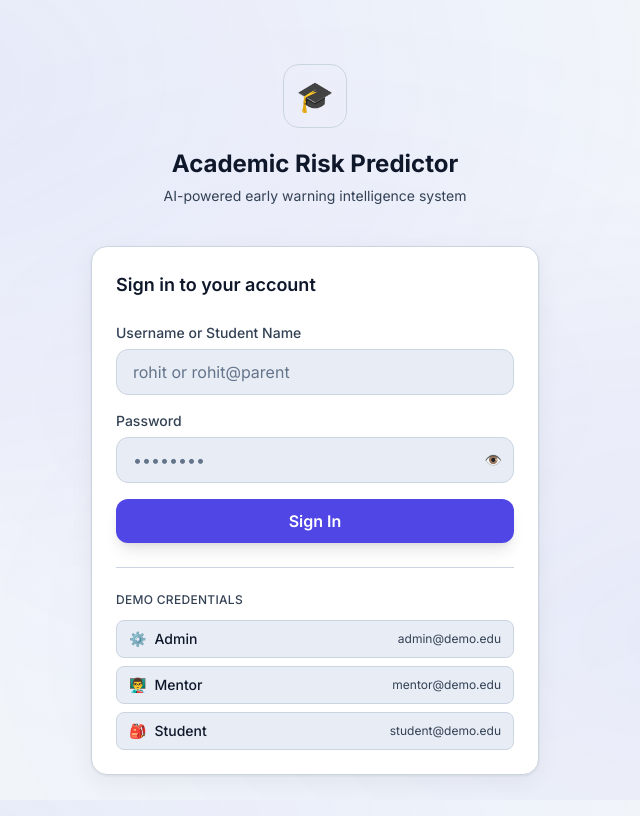
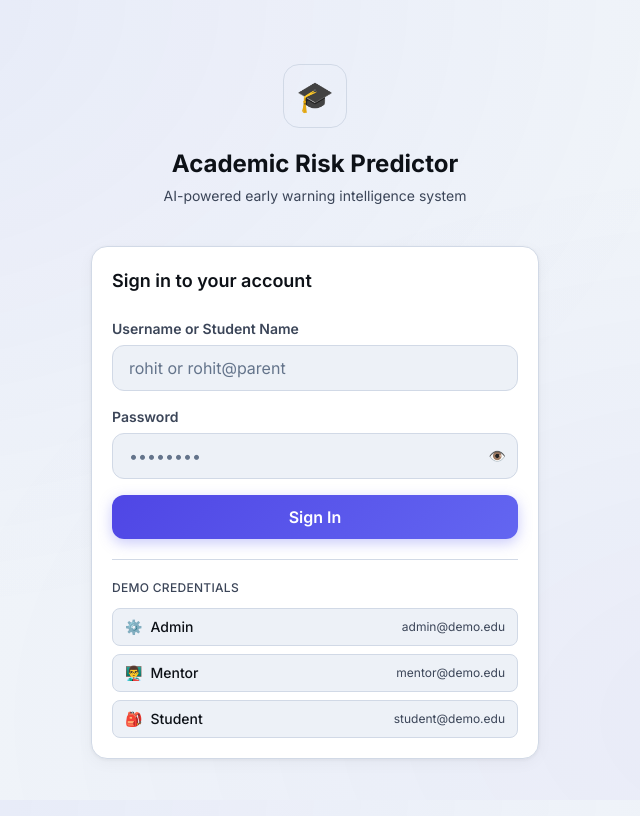
Before and after one commit to aragulkumar/academic-risk-predictor, a React (Vite) app in the folder frontend/: page /login in a window 1280 px wide. Shown: the top 816 px of the page, without its empty margins (325-965 px from the left). Built offline with nearby package versions, Linux system fonts and the light colour scheme; no server answers.

Commit message:
feat: pristine white light mode with max-contrast dark text, white card backgrounds, light default theme

```diff
--- a/frontend/src/context/ThemeContext.jsx
+++ b/frontend/src/context/ThemeContext.jsx
@@ -5,12 +5,11 @@ const ThemeContext = createContext()
 export function ThemeProvider({ children }) {
   // Initialize theme from localStorage or default to system preference (or dark)
   const [theme, setTheme] = useState(() => {
-    const saved = localStorage.getItem('app-theme')
-    if (saved) return saved
-    if (window.matchMedia && window.matchMedia('(prefers-color-scheme: dark)').matches) {
-      return 'dark'
-    }
-    return 'light'
+    try {
+      const saved = localStorage.getItem('app-theme')
+      if (saved === 'dark' || saved === 'light') return saved
+    } catch {}
+    return 'light' // default is always light / white
   })
 
   // Whenever theme changes, update document data-theme attribute
--- a/frontend/src/index.css
+++ b/frontend/src/index.css
@@ -3,9 +3,11 @@
 @tailwind utilities;
 
 @layer base {
+  /* ══════════════════════════════════════════════
+     LIGHT MODE (default) — Clean crisp white
+  ══════════════════════════════════════════════ */
   :root {
-    /* LIGHT MODE */
-    --brand-50: #eef2ff;
+    --brand-50:  #eef2ff;
     --brand-100: #e0e7ff;
     --brand-200: #c7d2fe;
     --brand-300: #a5b4fc;
@@ -16,24 +18,28 @@
     --brand-800: #3730a3;
     --brand-900: #312e81;
 
-    --risk-low: #059669;
-    --risk-medium: #d97706;
-    --risk-high: #ea580c;
-    --risk-critical: #dc2626;
+    --risk-low:      #059669;
+    --risk-medium:   #b45309;
+    --risk-high:     #c2410c;
+    --risk-critical: #b91c1c;
 
-    --surface-bg: #f1f5fa;
-    --surface-card: #ffffff;
-    --surface-border: #cbd5e1;
-    --surface-hover: #e8edf5;
+    /* Pure white UI */
+    --surface-bg:     #f0f4f9;
+    --surface-card:   #ffffff;
+    --surface-border: #d1d9e6;
+    --surface-hover:  #edf1f7;
 
-    --text-primary: #0f172a;
-    --text-secondary: #334155;
-    --text-muted: #64748b;
+    /* Very dark, high-contrast text */
+    --text-primary:   #0d1117;
+    --text-secondary: #3b4558;
+    --text-muted:     #64748b;
   }
 
+  /* ══════════════════════════════════════════════
+     DARK MODE
+  ══════════════════════════════════════════════ */
   [data-theme='dark'] {
-    /* DARK MODE */
-    --brand-50: #f0f4ff;
+    --brand-50:  #f0f4ff;
     --brand-100: #dbe4ff;
     --brand-200: #bac8ff;
     --brand-300: #91a7ff;
@@ -44,74 +50,97 @@
     --brand-800: #3b5bdb;
     --brand-900: #364fc7;
 
-    --risk-low: #2dd4bf;
-    --risk-medium: #f59e0b;
-    --risk-high: #f97316;
+    --risk-low:      #2dd4bf;
+    --risk-medium:   #f59e0b;
+    --risk-high:     #f97316;
     --risk-critical: #ef4444;
 
-    --surface-bg: #0d1117;
-    --surface-card: #161b22;
+    --surface-bg:     #0d1117;
+    --surface-card:   #161b22;
     --surface-border: #21262d;
-    --surface-hover: #1c2128;
+    --surface-hover:  #1c2128;
 
-    --text-primary: #f8fafc;
+    --text-primary:   #f1f5f9;
     --text-secondary: #94a3b8;
-    --text-muted: #64748b;
+    --text-muted:     #64748b;
   }
 
   * {
     border-color: var(--surface-border);
-    @apply transition-colors duration-300;
+    transition-property: background-color, border-color, color;
+    transition-duration: 200ms;
+    transition-timing-function: ease;
   }
+
   body {
     background-color: var(--surface-bg);
     color: var(--text-primary);
     @apply font-sans antialiased;
     background-image:
-      radial-gradient(ellipse at 20% 10%, rgba(99,102,241,0.08) 0%, transparent 50%),
-      radial-gradient(ellipse at 80% 80%, rgba(79,70,229,0.06) 0%, transparent 50%),
-      radial-gradient(ellipse at 50% 50%, rgba(139,92,246,0.03) 0%, transparent 70%);
+      radial-gradient(ellipse at 15% 0%, rgba(99,102,241,0.07) 0%, transparent 55%),
+      radial-gradient(ellipse at 85% 90%, rgba(79,70,229,0.05) 0%, transparent 55%);
     background-attachment: fixed;
   }
-  ::-webkit-scrollbar { @apply w-1.5; }
+
+  [data-theme='dark'] body {
+    background-image:
+      radial-gradient(ellipse at 20% 10%, rgba(92,124,250,0.06) 0%, transparent 50%),
+      radial-gradient(ellipse at 80% 80%, rgba(99,102,241,0.04) 0%, transparent 50%);
+  }
+
+  ::-webkit-scrollbar { width: 6px; }
   ::-webkit-scrollbar-track { background-color: var(--surface-bg); }
   ::-webkit-scrollbar-thumb {
     background-color: var(--surface-border);
-    @apply rounded-full;
+    border-radius: 9999px;
+  }
+  ::-webkit-scrollbar-thumb:hover {
+    background-color: var(--text-muted);
   }
 }
 
 @layer components {
+
+  /* ── Cards ────────────── */
   .card {
     background-color: var(--surface-card);
     border: 1px solid var(--surface-border);
-    @apply rounded-2xl p-6;
-    box-shadow: 0 1px 3px rgba(0,0,0,0.08), 0 8px 24px rgba(0,0,0,0.05);
+    @apply rounded-2xl p-5;
+    box-shadow: 0 1px 4px rgba(0,0,0,0.06), 0 4px 16px rgba(0,0,0,0.04);
   }
   [data-theme='dark'] .card {
-    box-shadow: 0 1px 3px rgba(0,0,0,0.4), 0 8px 24px rgba(0,0,0,0.3);
+    box-shadow: 0 1px 4px rgba(0,0,0,0.5), 0 8px 24px rgba(0,0,0,0.35);
   }
   .card-hover {
-    @apply card transition-all duration-200 hover:border-brand-500/60 hover:shadow-brand-500/10;
+    @apply card transition-all duration-200;
   }
+  .card-hover:hover {
+    border-color: color-mix(in srgb, var(--brand-500) 50%, transparent);
+  }
+
+  /* ── Buttons ──────────── */
   .btn-primary {
-    background-color: var(--brand-600);
-    color: white;
-    box-shadow: 0 10px 15px -3px color-mix(in srgb, var(--brand-500) 20%, transparent);
-    @apply font-semibold px-5 py-2.5 rounded-xl
-           transition-all duration-150 active:scale-95 shadow-lg
-           disabled:opacity-50 disabled:cursor-not-allowed disabled:active:scale-100;
+    background: linear-gradient(135deg, var(--brand-600), var(--brand-500));
+    color: #ffffff;
+    @apply font-semibold px-5 py-2.5 rounded-xl transition-all duration-150
+           active:scale-95 disabled:opacity-50 disabled:cursor-not-allowed
+           disabled:active:scale-100;
+    box-shadow: 0 4px 14px rgba(99,102,241,0.35);
   }
   .btn-primary:hover {
-    background-color: var(--brand-500);
+    background: linear-gradient(135deg, var(--brand-500), var(--brand-400));
+    box-shadow: 0 6px 20px rgba(99,102,241,0.45);
+    transform: translateY(-1px);
+  }
+  .btn-primary:active {
+    transform: scale(0.97);
   }
 
   .btn-secondary {
     background-color: var(--surface-hover);
     border: 1px solid var(--surface-border);
     color: var(--text-primary);
-    @apply font-medium px-5 py-2.5
-           rounded-xl transition-all duration-150 active:scale-95;
+    @apply font-medium px-5 py-2.5 rounded-xl transition-all duration-150 active:scale-95;
   }
   .btn-secondary:hover {
     background-color: var(--surface-border);
@@ -120,57 +149,62 @@
   .btn-danger {
     color: var(--risk-critical);
     background-color: color-mix(in srgb, var(--risk-critical) 10%, transparent);
-    border: 1px solid color-mix(in srgb, var(--risk-critical) 30%, transparent);
+    border: 1px solid color-mix(in srgb, var(--risk-critical) 25%, transparent);
     @apply flex items-center font-medium px-4 py-2 rounded-xl transition-all duration-150;
   }
   .btn-danger:hover {
-    background-color: color-mix(in srgb, var(--risk-critical) 20%, transparent);
+    background-color: color-mix(in srgb, var(--risk-critical) 18%, transparent);
   }
 
+  /* ── Inputs ───────────── */
   .input {
     background-color: var(--surface-hover);
     border: 1px solid var(--surface-border);
     color: var(--text-primary);
-    @apply rounded-xl px-4 py-2.5 w-full focus:outline-none focus:ring-2 transition-all duration-150;
+    @apply rounded-xl px-4 py-2.5 w-full focus:outline-none transition-all duration-150;
   }
   .input:focus {
     border-color: var(--brand-500);
-    box-shadow: 0 0 0 2px color-mix(in srgb, var(--brand-500) 50%, transparent);
+    background-color: var(--surface-card);
+    box-shadow: 0 0 0 3px color-mix(in srgb, var(--brand-500) 18%, transparent);
   }
   .input::placeholder {
     color: var(--text-muted);
   }
+
+  /* ── Labels ───────────── */
   .label {
     color: var(--text-secondary);
-    @apply block text-sm font-medium mb-1.5;
+    @apply block text-sm font-semibold mb-1.5;
   }
+
+  /* ── Risk Badges ─────── */
   .badge-low {
     color: var(--risk-low);
-    background-color: color-mix(in srgb, var(--risk-low) 10%, transparent);
-    border: 1px solid color-mix(in srgb, var(--risk-low) 20%, transparent);
-    @apply inline-flex items-center gap-1 px-2.5 py-0.5 rounded-full text-xs font-semibold;
+    background-color: color-mix(in srgb, var(--risk-low) 12%, transparent);
+    border: 1px solid color-mix(in srgb, var(--risk-low) 25%, transparent);
+    @apply inline-flex items-center gap-1 px-2.5 py-0.5 rounded-full text-xs font-bold;
   }
   .badge-medium {
     color: var(--risk-medium);
-    background-color: color-mix(in srgb, var(--risk-medium) 10%, transparent);
-    border: 1px solid color-mix(in srgb, var(--risk-medium) 20%, transparent);
-    @apply inline-flex items-center gap-1 px-2.5 py-0.5 rounded-full text-xs font-semibold;
+    background-color: color-mix(in srgb, var(--risk-medium) 12%, transparent);
+    border: 1px solid color-mix(in srgb, var(--risk-medium) 25%, transparent);
+    @apply inline-flex items-center gap-1 px-2.5 py-0.5 rounded-full text-xs font-bold;
   }
   .badge-high {
     color: var(--risk-high);
-    background-color: color-mix(in srgb, var(--risk-high) 10%, transparent);
-    border: 1px solid color-mix(in srgb, var(--risk-high) 20%, transparent);
-    @apply inline-flex items-center gap-1 px-2.5 py-0.5 rounded-full text-xs font-semibold;
+    background-color: color-mix(in srgb, var(--risk-high) 12%, transparent);
+    border: 1px solid color-mix(in srgb, var(--risk-high) 25%, transparent);
+    @apply inline-flex items-center gap-1 px-2.5 py-0.5 rounded-full text-xs font-bold;
   }
   .badge-critical {
     color: var(--risk-critical);
-    background-color: color-mix(in srgb, var(--risk-critical) 10%, transparent);
-    border: 1px solid color-mix(in srgb, var(--risk-critical) 20%, transparent);
-    @apply inline-flex items-center gap-1 px-2.5 py-0.5 rounded-full text-xs font-semibold;
+    background-color: color-mix(in srgb, var(--risk-critical) 12%, transparent);
+    border: 1px solid color-mix(in srgb, var(--risk-critical) 25%, transparent);
+    @apply inline-flex items-center gap-1 px-2.5 py-0.5 rounded-full text-xs font-bold;
   }
-  .stat-card {
-    @apply card flex flex-col gap-1;
-  }
+
+  /* ── Nav ──────────────── */
   .nav-link {
     color: var(--text-secondary);
     @apply flex items-center gap-3 px-4 py-2.5 rounded-xl transition-all duration-150 text-sm font-medium;
@@ -179,32 +213,43 @@
     color: var(--text-primary);
     background-color: var(--surface-hover);
   }
-
   .nav-link-active {
-    color: var(--brand-500);
+    color: var(--brand-600);
     background-color: color-mix(in srgb, var(--brand-500) 10%, transparent);
     border: 1px solid color-mix(in srgb, var(--brand-500) 20%, transparent);
     @apply flex items-center gap-3 px-4 py-2.5 rounded-xl text-sm font-bold;
   }
+  [data-theme='dark'] .nav-link-active {
+    color: var(--brand-400);
+  }
+
+  /* ── Misc ─────────────── */
   .section-title {
     color: var(--text-primary);
-    @apply text-lg font-semibold mb-4;
+    @apply text-base font-bold mb-4;
   }
   .divider {
     border-top-color: var(--surface-border);
-    @apply border-t my-6;
+    @apply border-t my-5;
   }
-}
-
-@layer utilities {
-  .animate-fade-in { animation: fadeIn 0.4s ease-out both; }
-  .animate-slide-up { animation: slideUp 0.4s ease-out both; }
+  .stat-card {
+    @apply card flex flex-col gap-1;
+  }
   .glass {
     background-color: color-mix(in srgb, var(--surface-card) 80%, transparent);
     border-color: var(--surface-border);
     @apply backdrop-blur-md border;
   }
   .text-gradient {
-    @apply bg-gradient-to-r from-brand-500 to-indigo-500 bg-clip-text text-transparent;
+    @apply bg-gradient-to-r from-brand-600 to-indigo-500 bg-clip-text text-transparent;
   }
 }
+
+@layer utilities {
+  .animate-fade-in  { animation: fadeIn  0.35s ease-out both; }
+  .animate-slide-up { animation: slideUp 0.35s ease-out both; }
+
+  @keyframes fadeIn  { from { opacity: 0; transform: translateY(6px);  } to { opacity: 1; transform: translateY(0); } }
+  @keyframes slideUp { from { opacity: 0; transform: translateY(16px); } to { opacity: 1; transform: translateY(0); } }
+  @keyframes spin    { to { transform: rotate(360deg); } }
+}
```
Also changed, not shown: frontend/src/pages/MentorDashboard.jsx (+4 -3 lines).
